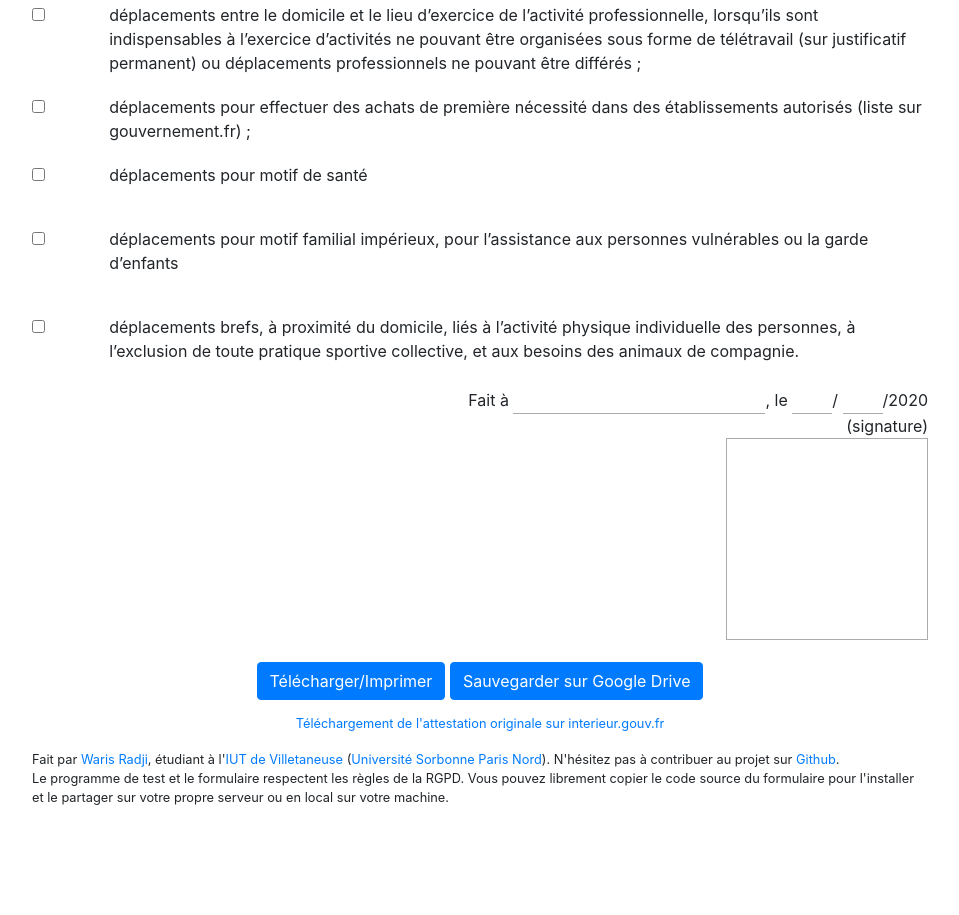
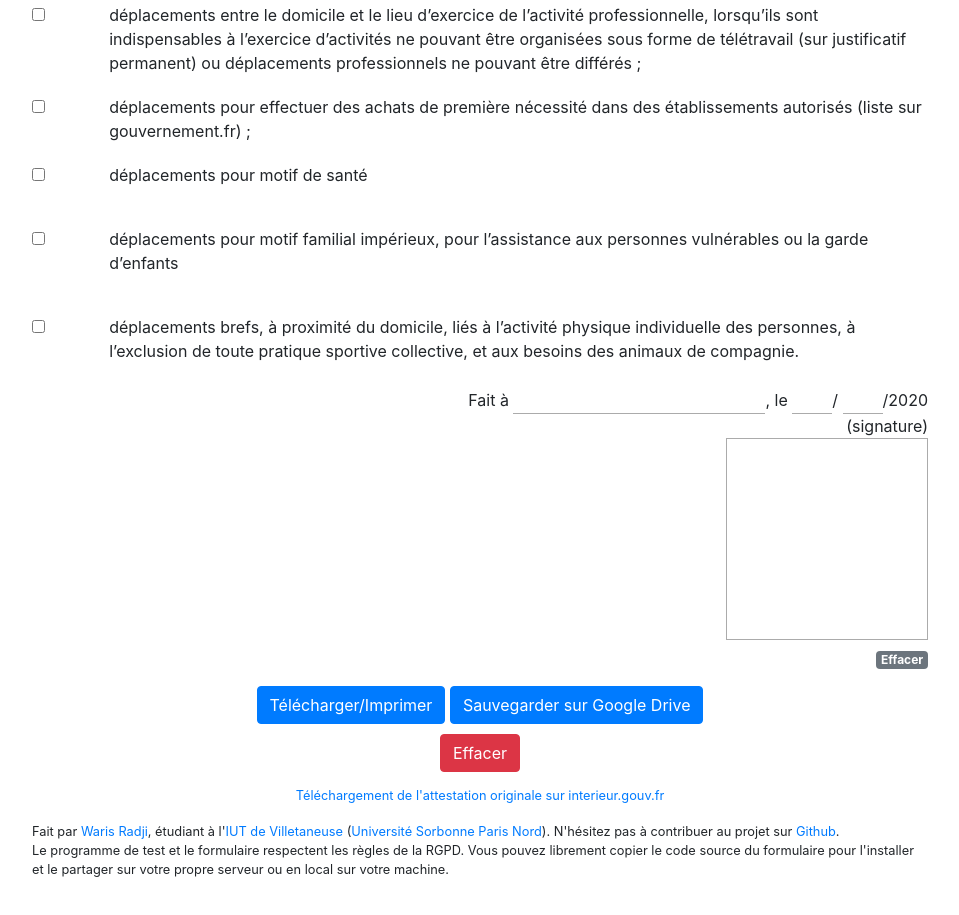
Before and after one commit to riiswa/covid19-attestation-deplacement-form, a plain HTML site: page index.html in a window 1280 px wide. Shown: the part 521-1436 px from the top of the page, without its empty margins (160-1119 px from the left). Before the commit the page ends 1378 px from the top, so only its background shows below. Drawn offline with nearby package versions, Linux system fonts and the light colour scheme.

Commit message:
add delete button

```diff
--- a/index.html
+++ b/index.html
@@ -158,13 +158,16 @@
         <input type="number" style="width: 40px">/2020
         <br> (signature)
         <br>
-        <canvas id="signature" width="200px" height="200px"></canvas>
+        <canvas id="signature" width="200px" height="200px"></canvas><br>
+        <span class="badge badge-secondary d-print-none" onclick="signaturePad.clear()">Effacer</span>
 
     </p>
 
     <p class="text-center d-print-none">
         <button type="button" class="btn btn-primary" onclick="window.print()" style="margin-bottom: 10px">Télécharger/Imprimer</button>
-        <button type="button" class="btn btn-primary" onclick="save()" style="margin-bottom: 10px">Sauvegarder sur Google Drive</button>
+        <button type="button" class="btn btn-primary" onclick="save()" style="margin-bottom: 10px">Sauvegarder sur Google Drive</button> <br>
+        <button type="button" class="btn btn-danger" onclick="window.location.reload()" style="margin-bottom: 10px">Effacer</button>
+
         <br>
         <a class="small" target="_blank" href="https://www.interieur.gouv.fr/Actualites/L-actu-du-Ministere/Attestation-de-deplacement-derogatoire-et-justificatif-de-deplacement-professionnel">Téléchargement de l'attestation originale sur interieur.gouv.fr</a>
     </p>
```
